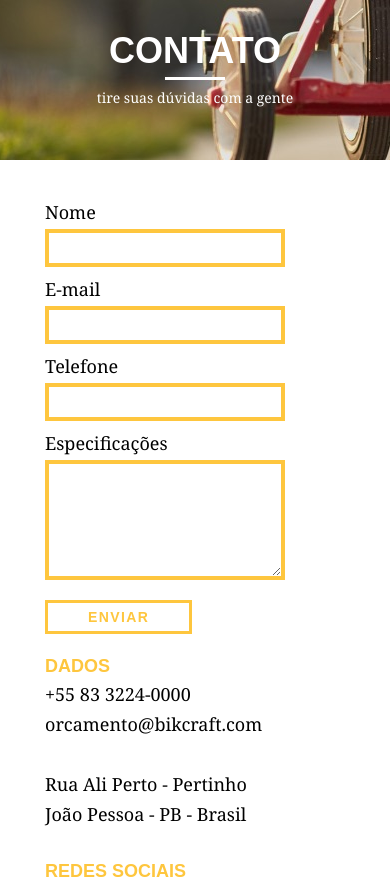
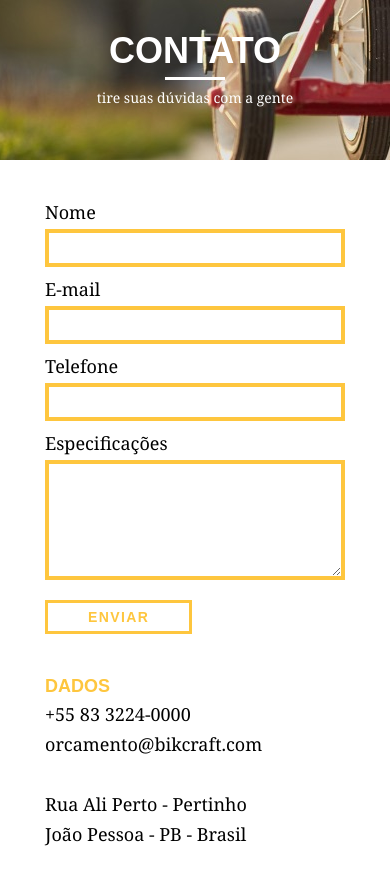
Before and after one commit to kennety94/estudo-front-bikcraft, a PHP site: page /contato.html in a window 390 px wide. Shown: the part 224-1104 px from the top of the page. Run offline with PHP 8.4, Linux system fonts and the light colour scheme.

Commit message:
Finalizando responsividade

```diff
--- a/css/responsivo.css
+++ b/css/responsivo.css
@@ -47,10 +47,10 @@
 		height: 49px;
 	}
 
-	} /* Final do estilo para tablets */
+} /* Final do estilo para tablets */
 
-	/*Estilo para smartphone*/
-	@media only screen and (max-width: 787px) {
+/*Estilo para smartphone*/
+@media only screen and (max-width: 787px) {
 
 	/*Header*/
 	.header {
@@ -161,4 +161,10 @@
 		padding-right: 0px;
 	}
 
-	} /* Final do estilo para smartphone */
+	/* Contato */
+	.contato-form {
+		padding-right: 0;
+		margin-bottom: 40px;
+	}
+
+} /* Final do estilo para smartphone */
```
